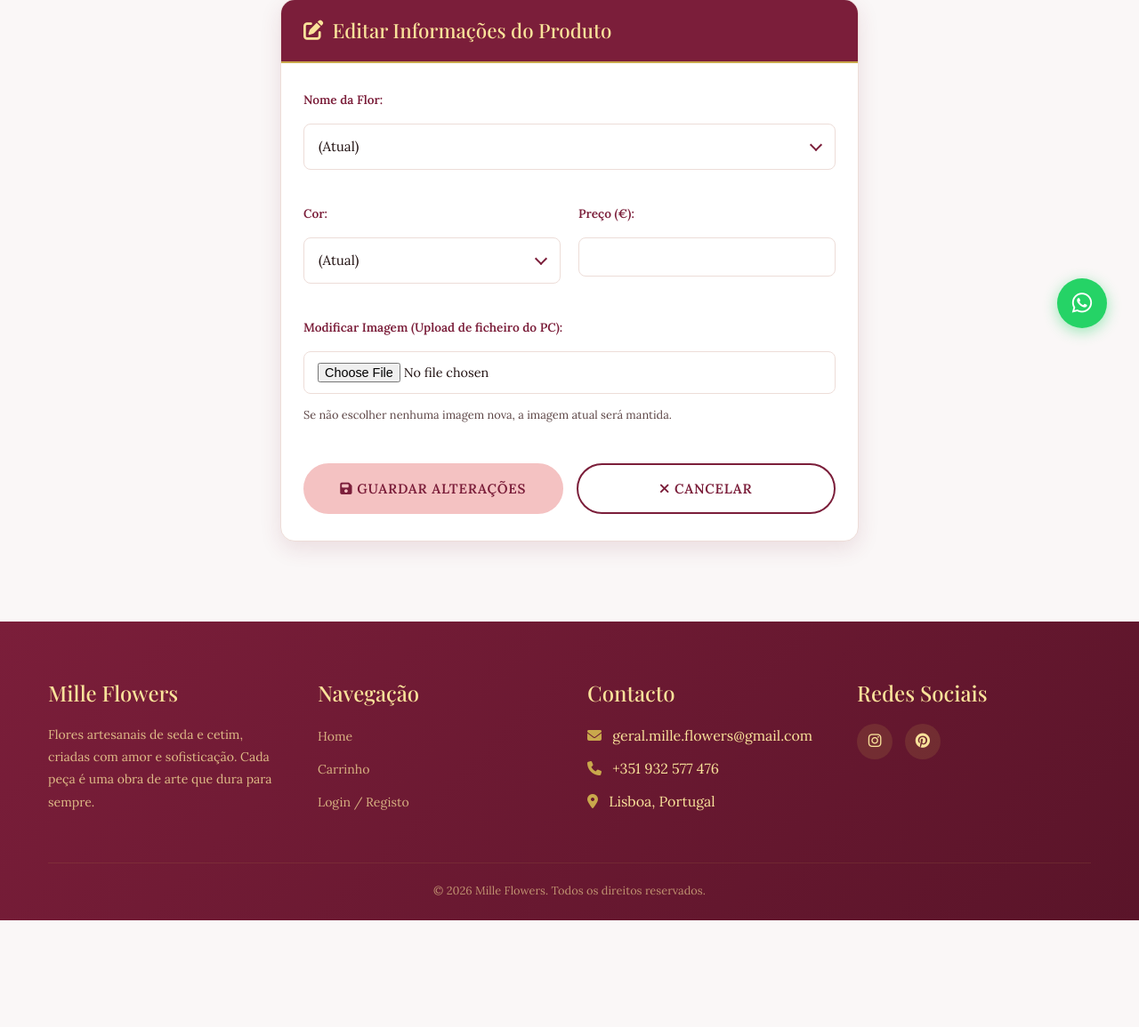
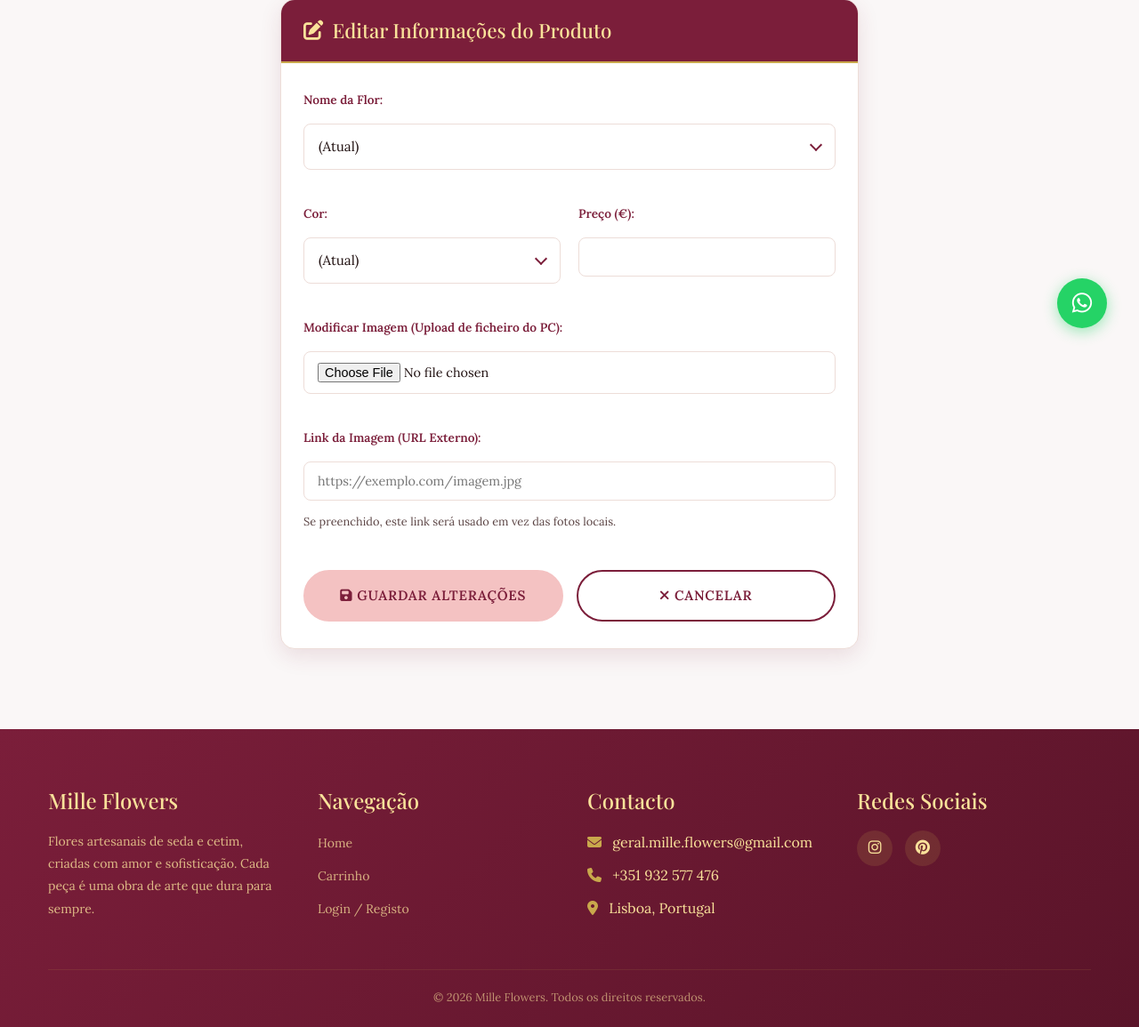
Before and after one commit to MilleFlowers/Mille_Flowers, a Flask app: template templates/editar_produto.html in a window 1280 px wide. Shown: the part 395-1550 px from the top of the page at 89% size. Before the commit the page ends 1430 px from the top, so only its background shows below. Run offline with Flask 3, Linux system fonts and the light colour scheme; the template is opened without the code that fills it, so the values that code supplies are empty; some web fonts are replaced.

Commit message:
Add files via upload

```diff
--- a/app.py
+++ b/app.py
@@ -145,6 +145,7 @@ def init_db():
         pass
     try:
         conn.execute("ALTER TABLE produtos ADD COLUMN imagem_url TEXT")
+        conn.commit()
     except Exception:
         pass
 
@@ -846,6 +847,7 @@ def editar_produto(produto_id):
         nome = request.form.get("nome")
         cor = request.form.get("cor")
         preco = request.form.get("preco")
+        imagem_url = request.form.get("imagem_url")
         imagem = request.form.get("imagem_text")
 
         # O campo `force_replace` indica que o usuário já confirmou que quer substituir
@@ -916,13 +918,13 @@ def editar_produto(produto_id):
 
         if imagem_blob:
             conn.execute(
-                "UPDATE produtos SET nome = ?, cor = ?, preco = ?, imagem = ?, imagem_blob = ?, imagem_mimetype = ? WHERE id = ?",
-                (nome, cor, preco, imagem, imagem_blob, imagem_mimetype, produto_id)
+                "UPDATE produtos SET nome = ?, cor = ?, preco = ?, imagem = ?, imagem_blob = ?, imagem_mimetype = ?, imagem_url = ? WHERE id = ?",
+                (nome, cor, preco, imagem, imagem_blob, imagem_mimetype, imagem_url, produto_id)
             )
         else:
             conn.execute(
-                "UPDATE produtos SET nome = ?, cor = ?, preco = ? WHERE id = ?",
-                (nome, cor, preco, produto_id)
+                "UPDATE produtos SET nome = ?, cor = ?, preco = ?, imagem_url = ? WHERE id = ?",
+                (nome, cor, preco, imagem_url, produto_id)
             )
         conn.commit()
         conn.close()
--- a/templates/editar_produto.html
+++ b/templates/editar_produto.html
@@ -58,8 +58,15 @@
                             <label for="imagem_upload">Modificar Imagem (Upload de ficheiro do PC):</label>
                             <input type="file" id="imagem_upload" name="imagem_upload"
                                 accept="image/png, image/jpeg, image/webp" class="form-control">
-                            <small style="color: var(--color-text-lt); font-size: 0.8rem; margin-top: 5px;">Se não
-                                escolher nenhuma imagem nova, a imagem atual será mantida.</small>
+                        </div>
+                    </div>
+
+                    <div class="form-row">
+                        <div class="form-group">
+                            <label for="imagem_url">Link da Imagem (URL Externo):</label>
+                            <input type="url" id="imagem_url" name="imagem_url" value="{{ produto.imagem_url or '' }}"
+                                placeholder="https://exemplo.com/imagem.jpg" class="form-control">
+                            <small style="color: var(--color-text-lt); font-size: 0.8rem; margin-top: 5px;">Se preenchido, este link será usado em vez das fotos locais.</small>
                         </div>
                     </div>
 
```
Also changed, not shown: inspect_data.py (added, +17 -0 lines), templates/produto.html (+24 -1 lines), database.db.
